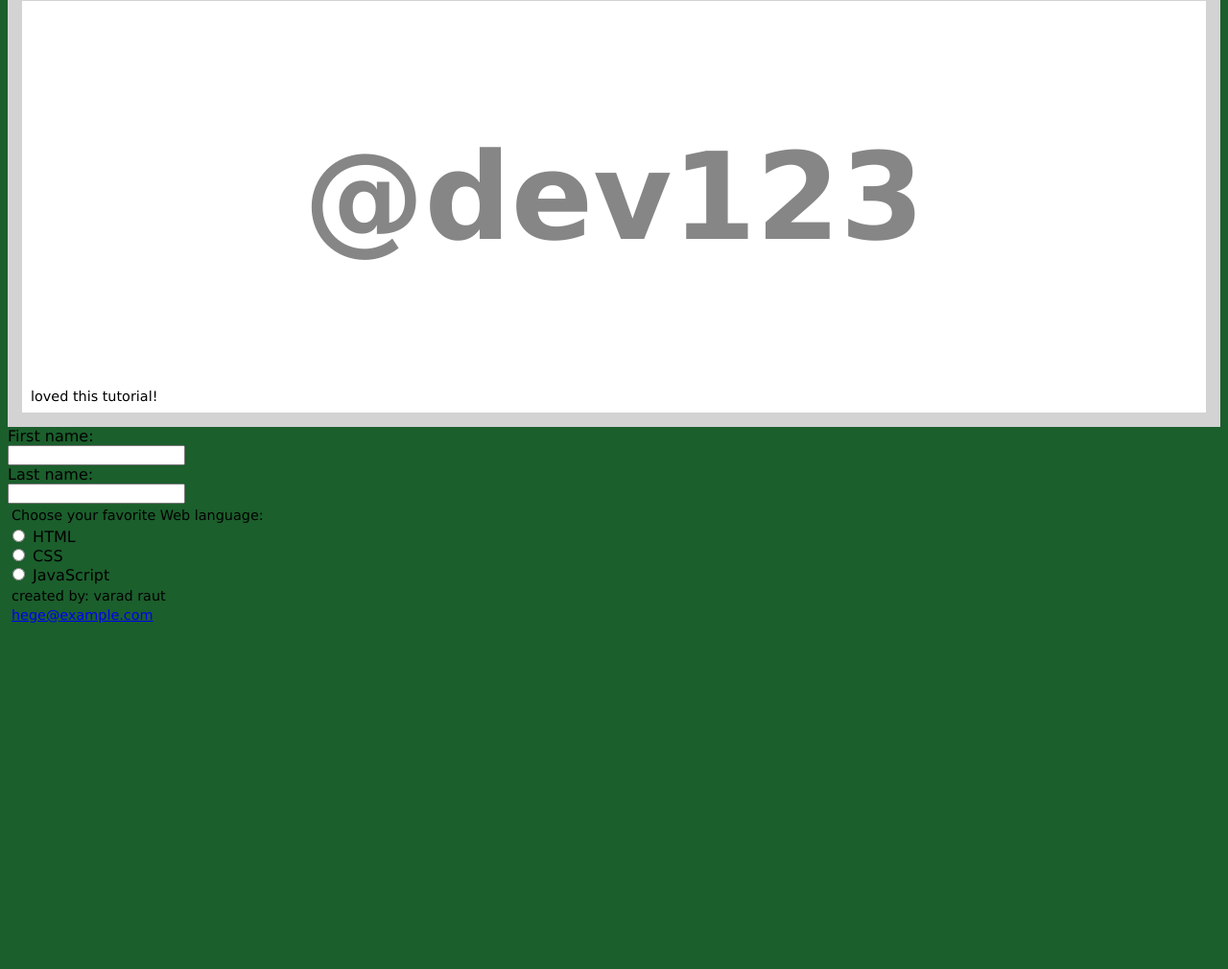
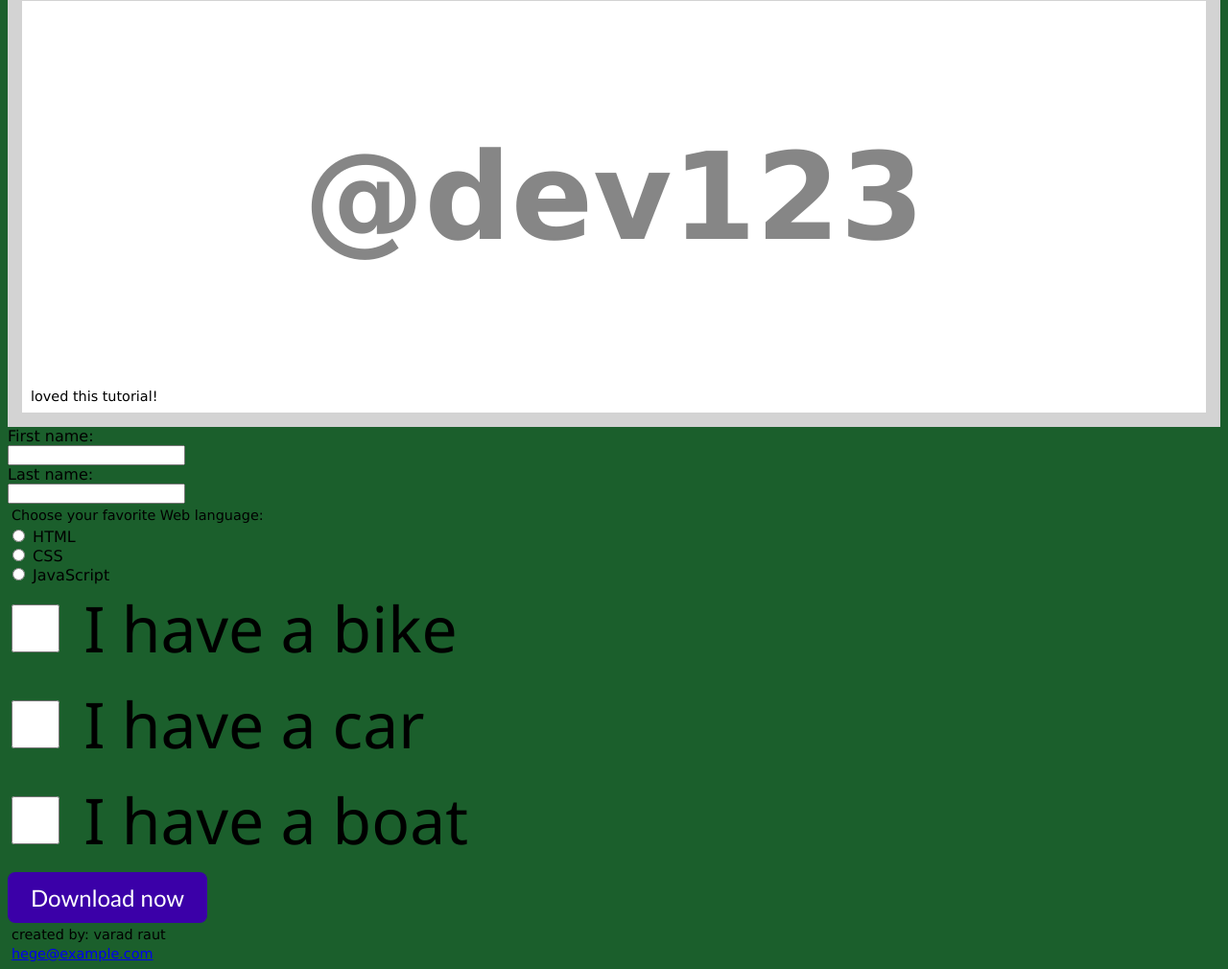
Before and after one commit to varadisthedev/gfg-website, a plain HTML site: page index.html in a window 1280 px wide. Shown: the part 2706-3716 px from the top of the page at 96% size. Before the commit the page ends 3363 px from the top, so only its background shows below. Drawn offline with Linux system fonts and the light colour scheme.

Commit message:
V3 added radio buttons, check box, download buttons and stuff

```diff
--- a/index.html
+++ b/index.html
@@ -81,6 +81,9 @@
      <form>
         <label for="fname">First name:</label><br>
         <input type="text" id="fname" name="fname"><br>
+        <!-- The for attribute of the <label> tag should be equal to the id
+             attribute of the <input> element to bind them together.  -->
+
         <label for="lname">Last name:</label><br>
         <input type="text" id="lname" name="lname">
      </form>
@@ -95,7 +98,28 @@
         <label for="css">CSS</label><br>
         <input type="radio" id="javascript" name="fav_language" value="JavaScript">
         <label for="javascript">JavaScript</label>
+        <!-- radio buttons in a form can be only checked once, you cant select multi -->
     </form>
+
+    <form class="checkboxes">
+        <input type="checkbox" id="vehicle1" name="vehicle1" value="Bike">
+          <label for="vehicle1"> I have a bike</label><br>
+          <!-- in html, here the name is the name of var and value is, well the value. upon clicking on checkbox
+           it stores like, vehicle1=Bike, which is what the backend will recieve.  -->
+          <input type="checkbox" id="vehicle2" name="vehicle2" value="Car">
+         <label for="vehicle2"> I have a car</label><br>
+         <input type="checkbox" id="vehicle3" name="vehicle3" value="Boat">
+          <label for="vehicle3"> I have a boat</label>
+    </form>
+
+
+    <!-- a download button in html  -->
+     <section class="down">
+        <a href="mailto:example.com" download>
+        <button>Download now</button>
+        </a>
+     </section>
+     <!--  above we used the download attribute, we can also use java script for the same  -->
 
      <footer>
         <p>created by: varad raut</p>
--- a/styles.css
+++ b/styles.css
@@ -96,3 +96,43 @@ ul{
   margin: 4px;
   font-size: 90%;
 }
+
+.checkboxes{
+  font-size: 66px;
+  font-family: 'Segoe UI', Tahoma, Geneva, Verdana, sans-serif;
+  color: black;
+
+}
+
+/* style the checkbox itself */
+.checkboxes input[type="checkbox"] {
+  width: 50px;
+  height: 50px;
+  cursor: pointer;
+  accent-color: #3b00a8; /* modern browsers support this */
+  margin-right: 8px;
+}
+
+/* spacing for labels */
+.checkboxes label {
+  cursor: pointer;
+  margin-bottom: 10px;
+  display: inline-flex;
+  align-items: center;
+}
+
+.down button {
+  font-size: 24px;
+  font-family: 'Gill Sans', 'Gill Sans MT', Calibri, 'Trebuchet MS', sans-serif;
+  color: white;
+  background-color: #3b00a8;
+  border: none;
+  border-radius: 8px;
+  padding: 12px 24px;
+  cursor: pointer;
+  transition: 0.3s;
+}
+.down button:hover {
+  background-color: #b4d10e;
+  color: black;
+}
```
